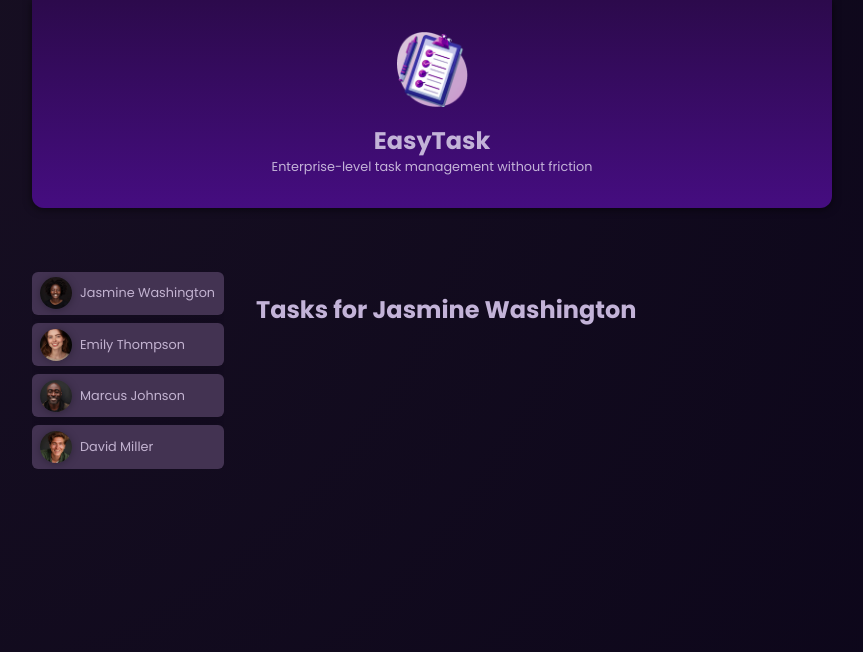
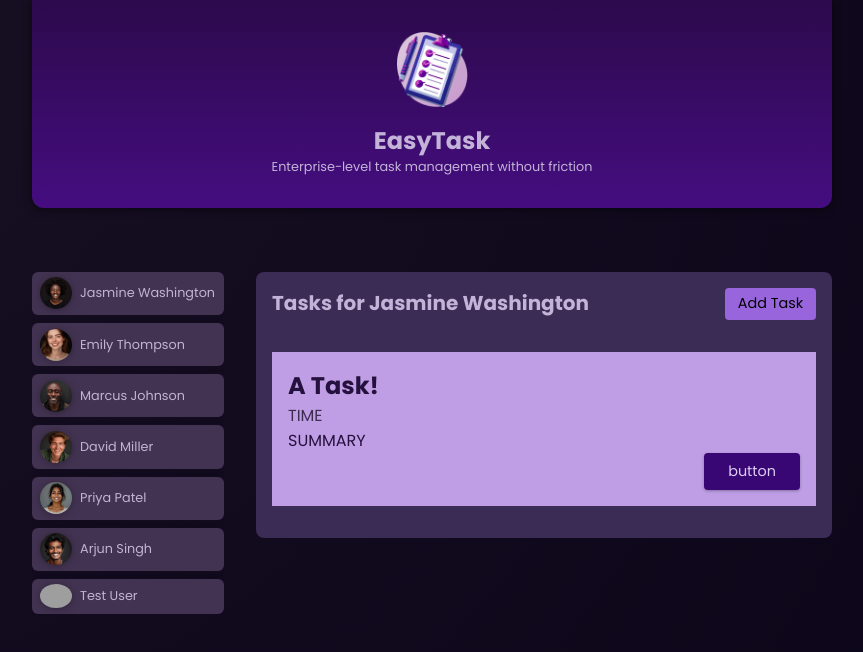
Before and after one commit to iT3E/angular-sandbox, an Angular app in the folder 01-starting-project/: page / in a window 1280 px wide. Both pictures are taken after a click on the button "Jasmine Washington". Shown: the top 652 px of the page, without its empty margins (208-1071 px from the left). Built offline with nearby package versions, Linux system fonts and the light colour scheme; grey boxes are pictures that could not be loaded.

Commit message:
NEW: Add individual tasks for each user

```diff
--- a/01-starting-project/src/app/app.component.html
+++ b/01-starting-project/src/app/app.component.html
@@ -2,38 +2,15 @@
 
 <main>
   <ul id="users">
-    <li>
-      <app-user
-        [id]="users[0].id"
-        [avatar]="users[0].avatar"
-        [name]="users[0].name"
-        (select)="onSelectUser($event)"
-      />
-    </li>
-    <li>
-      <app-user
-        [id]="users[1].id"
-        [avatar]="users[1].avatar"
-        [name]="users[1].name"
-        (select)="onSelectUser($event)"
-      />
-    </li>
-    <li>
-      <app-user
-        [id]="users[2].id"
-        [avatar]="users[2].avatar"
-        [name]="users[2].name"
-        (select)="onSelectUser($event)"
-      />
-    </li>
-    <li>
-      <app-user
-        [id]="users[3].id"
-        [avatar]="users[3].avatar"
-        [name]="users[3].name"
-        (select)="onSelectUser($event)"
-      />
-    </li>
+    @for (user of users; track user.id) {
+      <li>
+        <app-user [user]="user" (select)="onSelectUser($event)" />
+      </li>
+    }
   </ul>
-  <app-tasks [user]="selectedUser" />
+  @if (selectedUser) {
+    <app-tasks [userId]="selectedUser.id" [name]="selectedUser.name" />
+  } @else {
+    <p id="fallback">Select a user to see their tasks!</p>
+  }
 </main>
--- a/01-starting-project/src/app/app.component.ts
+++ b/01-starting-project/src/app/app.component.ts
@@ -14,10 +14,13 @@ import { DUMMY_USERS } from './dummy-users';
 })
 export class AppComponent {
   users = DUMMY_USERS;
+  selectedUserId?: string;
 
-  selectedUser: any;
+  get selectedUser() {
+    return this.users.find((user) => user.id === this.selectedUserId);
+  }
 
-  onSelectUser(userId: string) {
-    this.selectedUser = this.users.find((user) => user.id === userId);
+  onSelectUser(id: string) {
+    this.selectedUserId = id;
   }
 }
--- a/01-starting-project/src/app/dummy-users.ts
+++ b/01-starting-project/src/app/dummy-users.ts
@@ -29,4 +29,9 @@ export const DUMMY_USERS = [
     name: 'Arjun Singh',
     avatar: 'user-6.jpg',
   },
+  {
+    id: 'u7',
+    name: 'Test User',
+    avatar: 'user-7.jpg',
+  },
 ];
--- /dev/null
+++ b/01-starting-project/src/app/tasks/task/task.component.css
@@ -0,0 +1,37 @@
+article {
+  padding: 1rem;
+  color: #25113d;
+  background-color: #bf9ee5;
+}
+
+h2 {
+  margin: 0;
+}
+
+time {
+  color: #3c2c50;
+}
+
+.actions {
+  text-align: right;
+  margin: 0;
+}
+
+.actions button {
+  font: inherit;
+  font-size: 0.9rem;
+  cursor: pointer;
+  background-color: #380774;
+  color: #decdf2;
+  border-radius: 4px;
+  padding: 0.5rem 1.5rem;
+  border: none;
+  box-shadow: 0 1px 3px rgba(0, 0, 0, 0.3);
+  transition: all 0.3s ease;
+}
+
+.actions button:hover,
+.actions button:active {
+  background-color: #4a0774;
+  box-shadow: 0 1px 6px rgba(0, 0, 0, 0.3);
+}
--- /dev/null
+++ b/01-starting-project/src/app/tasks/task/task.component.html
@@ -0,0 +1,8 @@
+<article>
+  <h2>A Task!</h2>
+  <time>TIME</time>
+  <summary>SUMMARY</summary>
+  <p class="actions">
+    <button>button</button>
+  </p>
+</article>
--- a/01-starting-project/src/app/tasks/tasks.component.css
+++ b/01-starting-project/src/app/tasks/tasks.component.css
@@ -0,0 +1,63 @@
+#tasks {
+  padding: 1rem;
+  border-radius: 8px;
+  max-height: 60vh;
+  overflow: auto;
+  background-color: #3a2c54;
+}
+
+header {
+  display: flex;
+  justify-content: space-between;
+  align-items: flex-start;
+  margin-bottom: 2rem;
+  gap: 1rem;
+}
+
+h2 {
+  margin: 0;
+  font-size: 0.9rem;
+  width: 60%;
+  text-wrap: balance;
+}
+
+menu {
+  margin: 0;
+  padding: 0;
+}
+
+menu button {
+  font: inherit;
+  cursor: pointer;
+  background-color: #9965dd;
+  border-radius: 4px;
+  border: none;
+  padding: 0.35rem 0.8rem;
+  font-size: 0.9rem;
+}
+
+menu button:hover,
+menu button:active {
+  background-color: #a565dd;
+}
+
+ul {
+  list-style: none;
+  margin: 1rem 0;
+  padding: 0;
+  display: flex;
+  flex-direction: column;
+  gap: 1rem;
+  max-height: 50vh;
+  overflow: auto;
+}
+
+@media (min-width: 768px) {
+  h2 {
+    font-size: 1.25rem;
+  }
+
+  menu {
+    width: auto;
+  }
+}
--- a/01-starting-project/src/app/tasks/tasks.component.html
+++ b/01-starting-project/src/app/tasks/tasks.component.html
@@ -1,3 +1,16 @@
-<div>
-  <h2>Tasks for {{ user?.name }}</h2>
-</div>
+<section id="tasks">
+  <header>
+    <h2>Tasks for {{ name }}</h2>
+    <menu>
+      <button>Add Task</button>
+    </menu>
+  </header>
+
+  <ul>
+    @for (task of selectedUserTasks; track task.id) {
+      <li>
+        <app-task />
+      </li>
+    }
+  </ul>
+</section>
--- a/01-starting-project/src/app/tasks/tasks.component.ts
+++ b/01-starting-project/src/app/tasks/tasks.component.ts
@@ -1,13 +1,42 @@
 import { Component, Input } from '@angular/core';
-import { UserComponent } from '../user/user.component';
+import { TaskComponent } from './task/task.component';
 
 @Component({
   selector: 'app-tasks',
   standalone: true,
-  imports: [UserComponent],
+  imports: [TaskComponent],
   templateUrl: './tasks.component.html',
   styleUrl: './tasks.component.css',
 })
 export class TasksComponent {
-  @Input({ required: true }) user!: any;
+  @Input({ required: true }) userId!: string;
+  @Input({ required: true }) name!: string;
+  tasks = [
+    {
+      id: 't1',
+      userId: 'u1',
+      title: 'Master Angular',
+      summary: 'Learn all the basic and advanced featuers of angular',
+      dueDate: '2025-12-31',
+    },
+    {
+      id: 't2',
+      userId: 'u3',
+      title: 'Build first prototype',
+      summary: 'Build a first prototype of the online shop website',
+      dueDate: '2024-05-31',
+    },
+    {
+      id: 't3',
+      userId: 'u3',
+      title: 'Prepare issue template',
+      summary:
+        'Prepare and describe an issue template which will help with project management',
+      dueDate: '2024-06-15',
+    },
+  ];
+
+  get selectedUserTasks() {
+    return this.tasks.filter((task) => task.userId === this.userId);
+  }
 }
--- a/01-starting-project/src/app/user/user.component.html
+++ b/01-starting-project/src/app/user/user.component.html
@@ -1,6 +1,6 @@
 <div>
   <button (click)="onSelectUser()">
-    <img [src]="imagePath" [alt]="name" />
-    <span>{{ name }}</span>
+    <img [src]="imagePath" [alt]="user.name" />
+    <span>{{ user.name }}</span>
   </button>
 </div>
--- a/01-starting-project/src/app/user/user.component.ts
+++ b/01-starting-project/src/app/user/user.component.ts
@@ -1,4 +1,16 @@
 import { Component, EventEmitter, Input, Output } from '@angular/core';
+
+// type User = {
+//   id: string;
+//   avatar: string;
+//   name: string;
+// };
+
+interface User {
+  id: string;
+  avatar: string;
+  name: string;
+}
 
 @Component({
   selector: 'app-user',
@@ -7,16 +19,14 @@ import { Component, EventEmitter, Input, Output } from '@angular/core';
   styleUrl: './user.component.css',
 })
 export class UserComponent {
-  @Input({ required: true }) id!: string;
-  @Input({ required: true }) avatar!: string;
-  @Input({ required: true }) name!: string;
+  @Input({ required: true }) user!: User;
   @Output() select = new EventEmitter<string>();
 
   get imagePath() {
-    return 'assets/users/' + this.avatar;
+    return 'assets/users/' + this.user.avatar;
   }
 
   onSelectUser() {
-    this.select.emit(this.id);
+    this.select.emit(this.user.id);
   }
 }
```
Also changed, not shown: 01-starting-project/src/app/tasks/task/task.component.ts (added, +12 -0 lines).
